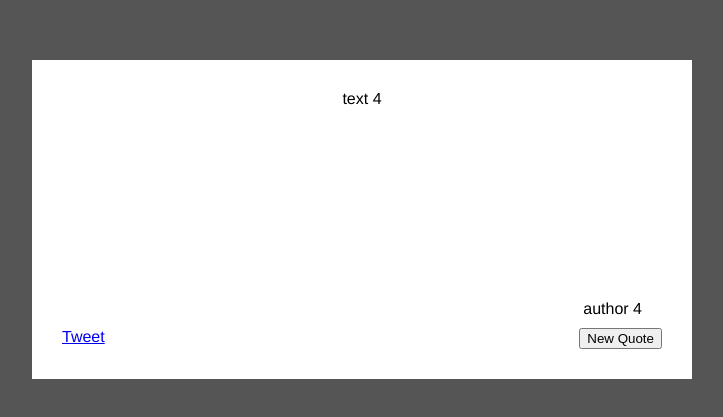
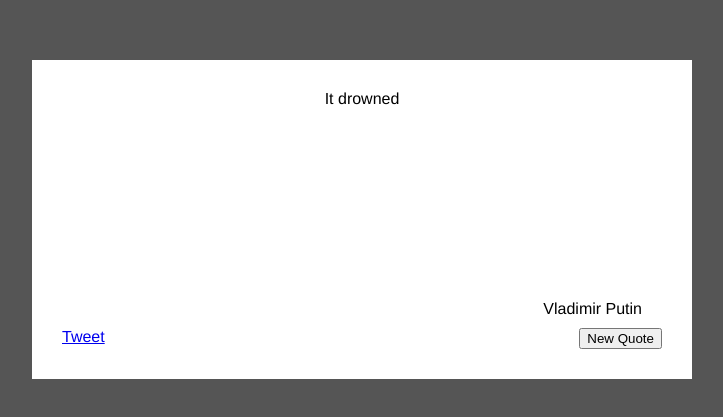
Before and after one commit to WofWca/my-fcc-random-qoute-machine, a Vue app: page / in a window 1280 px wide. Shown: the part 181-598 px from the top of the page, without its empty margins (278-1001 px from the left). Built offline with nearby package versions, Linux system fonts and the light colour scheme.

Commit message:
Replace stub quotes with real ones

```diff
--- a/src/App.vue
+++ b/src/App.vue
@@ -33,9 +33,9 @@ interface Quote {
 export default class App extends Vue {
   private quotes: Quote[] = [
     { text: 'With great power comes great responsibility', author: 'Uncle Ben? idk' },
-    { text: 'text 2', author: 'author 2' },
-    { text: 'text 3', author: 'author 3' },
-    { text: 'text 4', author: 'author 4' },
+    { text: 'That\'s one small step for a man, one giant leap for mankind', author: 'Neil Armstrong' },
+    { text: 'Small loan of a millon dollars', author: 'Donald J. Trump' },
+    { text: 'It drowned', author: 'Vladimir Putin' },
   ];
   private backgroundColor = '#555'; // TODO.
   private currQuote: Quote;
```
